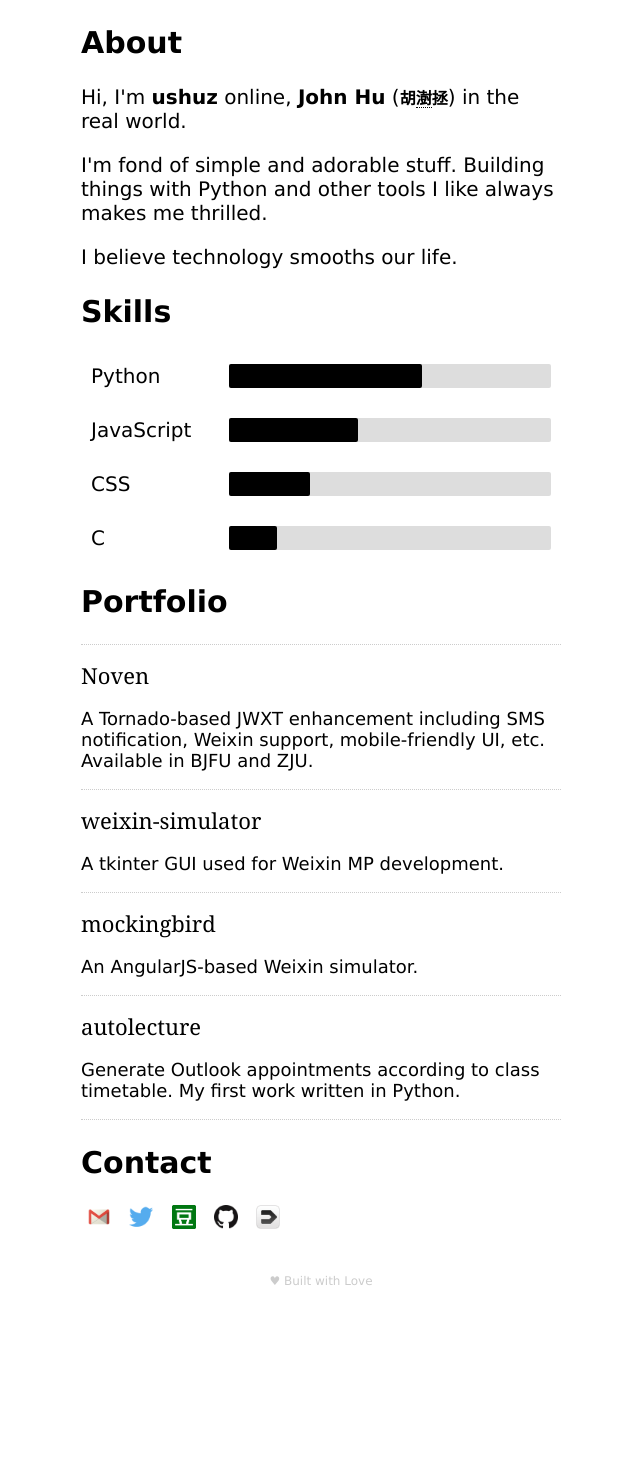
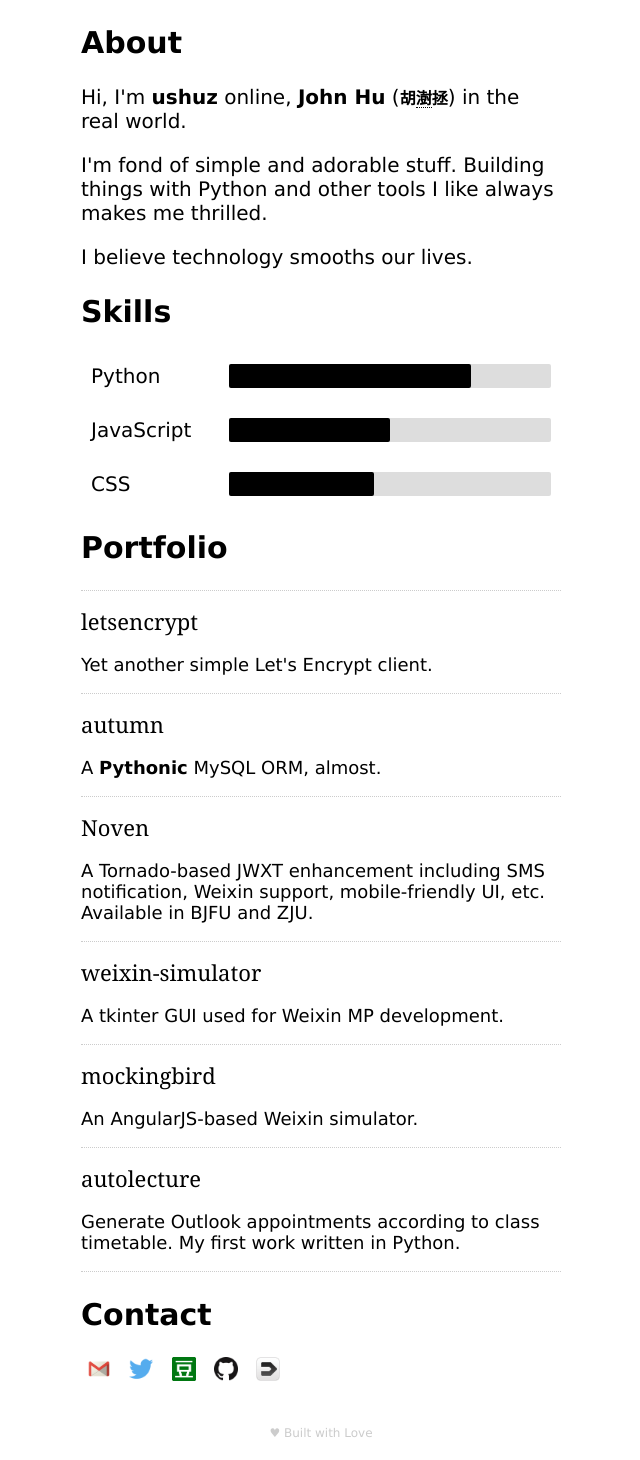
Before and after one commit to ushuz/envelope, a Python web app: template templates/index.html in a window 1280 px wide. Shown: the whole page, without its empty margins (319-959 px from the left). Before the commit the page ends 1285 px from the top, so only its background shows below. Run offline with Jinja, Linux system fonts and the light colour scheme; the template is opened without the code that fills it, so the values that code supplies are empty.

Commit message:
Update index.html

```diff
--- a/app.py
+++ b/app.py
@@ -3,7 +3,6 @@
 
 import os
 
-import tornado.autoreload
 import tornado.httpserver
 import tornado.ioloop
 import tornado.options
--- a/templates/index.html
+++ b/templates/index.html
@@ -18,22 +18,29 @@
   <div class="main">
     <section id="about">
       <h2>About</h2>
-      <p>Hi, I'm <b>ushuz</b> online, <b>John Hu</b> (<b class="chn">胡<span title="shù" style="cursor:help;border-bottom:1px dotted;">澍</span>拯</b>) in the real world. </p>
+      <p>Hi, I'm <b>ushuz</b> online, <b>John Hu</b> (<b class="chn">胡<span title="shù" style="cursor:help;border-bottom:1px dotted;">澍</span>拯</b>) in the real world.</p>
       <p>I'm fond of simple and adorable stuff. Building things with Python and other tools I like always makes me thrilled.</p>
-      <p>I believe technology smooths our life.</p>
+      <p>I believe technology smooths our lives.</p>
     </section>
     <section id="skills">
       <h2>Skills</h2>
       <ul>
-        <li><div class="progress"><span style="width:60%"></span></div><span class="skill">Python</span></li>
-        <li><div class="progress"><span style="width:40%"></span></div><span class="skill">JavaScript</span></li>
-        <li><div class="progress"><span style="width:25%"></span></div><span class="skill">CSS</span></li>
-        <li><div class="progress"><span style="width:15%"></span></div><span class="skill">C</span></li>
+        <li><div class="progress"><span style="width:75%"></span></div><span class="skill">Python</span></li>
+        <li><div class="progress"><span style="width:50%"></span></div><span class="skill">JavaScript</span></li>
+        <li><div class="progress"><span style="width:45%"></span></div><span class="skill">CSS</span></li>
       </ul>
     </section>
     <section id="portfolio">
       <h2>Portfolio</h2>
       <ul id="portfolio-list">
+        <li>
+          <div class="project-name"><a href="https://github.com/ushuz/letsencrypt">letsencrypt</a></div>
+          <div class="project-desc"><p>Yet another simple <a href="https://letsencrypt.org/" rel="nofollow" target="_blank">Let's Encrypt</a> client.</p></div>
+        </li>
+        <li>
+          <div class="project-name"><a href="https://github.com/ushuz/autumn">autumn</a></div>
+          <div class="project-desc"><p>A <b>Pythonic</b> MySQL ORM, almost.</p></div>
+        </li>
         <li>
           <div class="project-name"><a href="/noven">Noven</a></div>
           <div class="project-desc"><p>A Tornado-based JWXT enhancement including SMS notification, Weixin support, mobile-friendly UI, etc. Available in BJFU and ZJU.</p></div>
```
